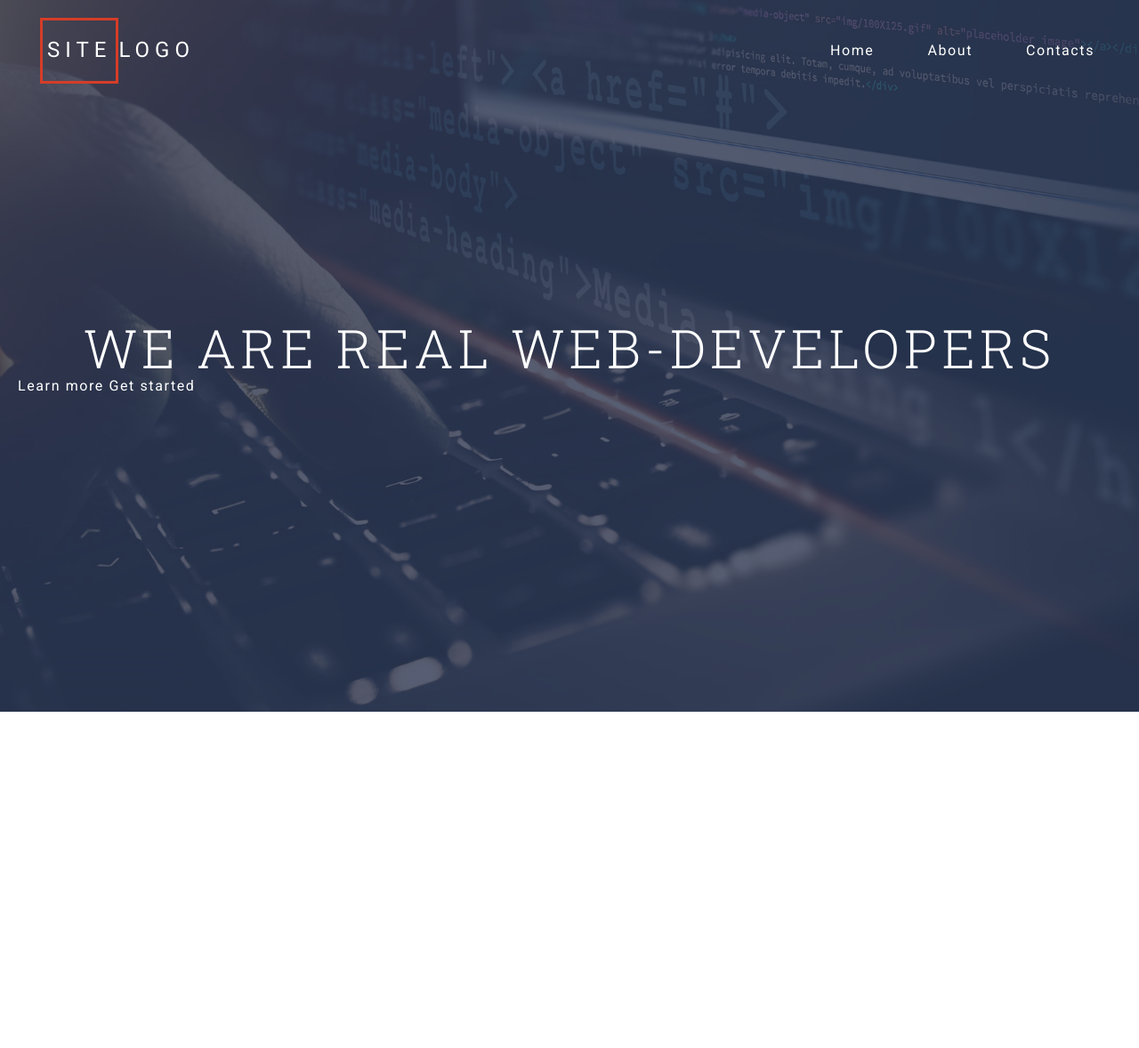
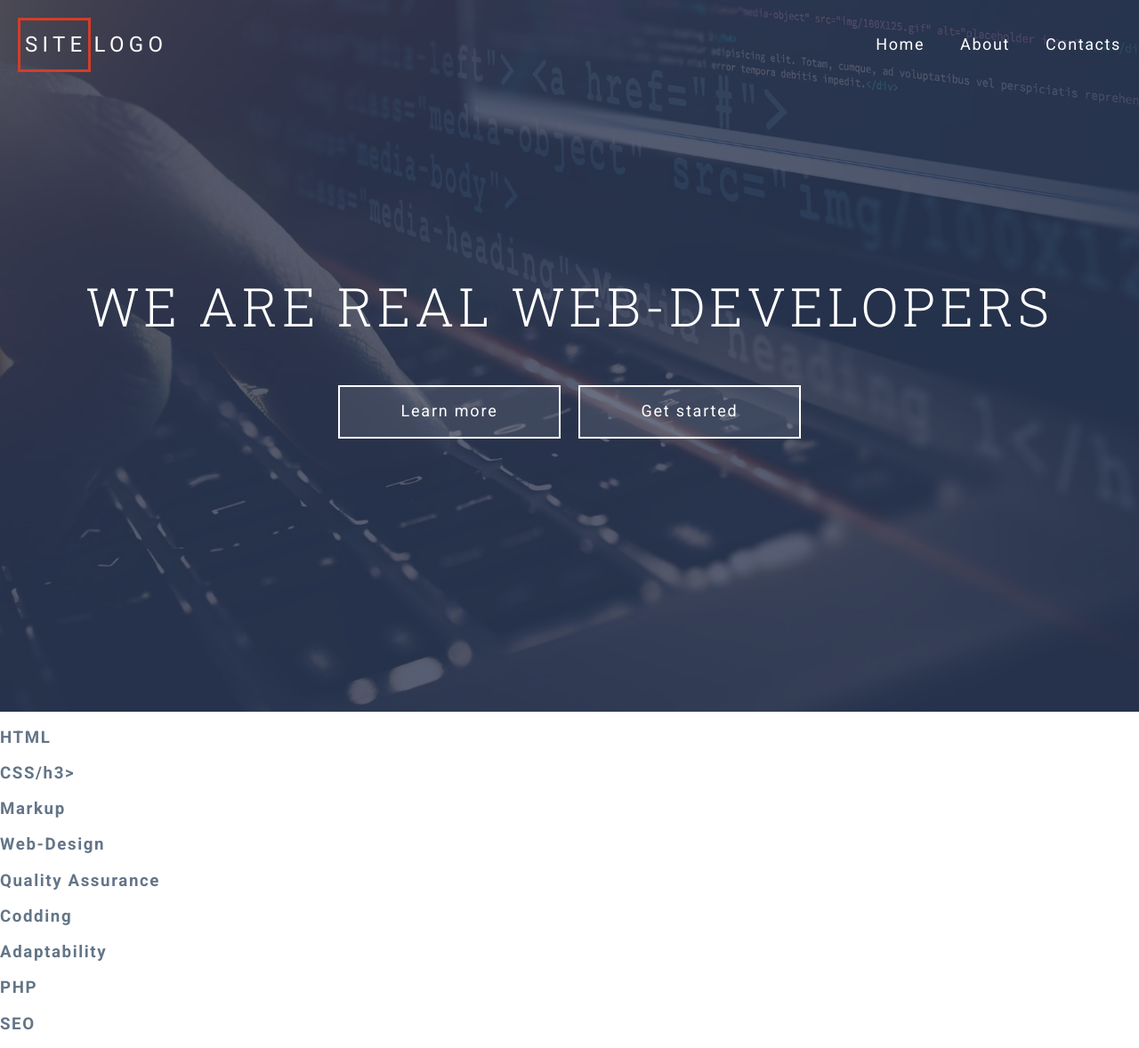
Before and after one commit to Uladzimir89/grit-template-Project.v2, a website: page index.html in a window 1280 px wide. Shown: the whole page at 89% size. Before the commit the page ends 800 px from the top, so only its background shows below. Drawn offline with Linux system fonts and the light colour scheme.

Commit message:
разметка секции skills + минорные оптимизации кода

```diff
--- a/assets/css/style.css
+++ b/assets/css/style.css
@@ -14,13 +14,26 @@ html {
 h1 {
   font-family: "Roboto Slab", serif;
   font-size: 3.75rem;
-  letter-spacing: 5px;
+  letter-spacing: 0.08em;
   font-weight: 300;
   text-align: center;
+  line-height: 1.2;
 }
 a {
   text-decoration: none;
   color: #ffffff;
+}
+
+.btn {
+  flex-basis: 250px;
+  height: 60px;
+  background-color: rgba(255, 255, 255, 0.1);
+  border: 2px solid #ffffff;
+  display: flex;
+  align-items: center;
+  justify-content: center;
+  font-size: 1.125rem;
+  letter-spacing: 0.1em;
 }
 
 .header {
@@ -70,19 +83,19 @@ a {
 
 .header-logo {
   font-size: 1.5rem;
-  letter-spacing: 6px;
+  letter-spacing: 0.22em;
 }
 
 .header-logo__link {
   display: block;
-  padding: 20px;
+  padding: 20px 20px 20px 0;
 }
 
 .header-logo__accent {
   border: 3px solid #d53d27;
   display: inline-block;
-  padding: 20px 5px 20px 5px;
-  margin-left: 5px;
+  padding: 14px 1px 13px 5px;
+  margin-right: 4px;
 }
 
 .header-navbar {
@@ -94,7 +107,7 @@ a {
 
 .header-navbar__list {
   list-style: none;
-  margin: 0;
+  margin: 0 -20px 0 0;
   padding: 0;
 
   display: grid;
@@ -107,7 +120,8 @@ a {
 }
 
 .header-navbar__link {
-  padding: 20px;
+  padding: 10px;
+  font-size: 1.125rem;
 }
 
 .header-content {
@@ -116,5 +130,11 @@ a {
 }
 
 .header-content__title {
-  margin: 0;
+  margin: 0 0 53px 0;
 }
+
+.header-content__actions {
+  display: flex;
+  justify-content: center;
+  gap: 20px;
+}
--- a/index.html
+++ b/index.html
@@ -23,6 +23,18 @@
 <body>
 
   <section class="header">
+
+    <div class="header-content">
+      <div class="header-content__container">
+
+        <h1 class="header-content__title"> WE ARE REAL WEB-DEVELOPERS</h1>
+        <div class="header-content__actions">
+          <a class="btn btn--light" href="">Learn more</a>
+          <a class="btn btn--light" href="">Get started</a>
+        </div>
+
+      </div>
+    </div>
 
     <header class="header-menu">
       <div class="header-menu__container">
@@ -56,23 +68,64 @@
       </div>
     </header>
 
-    <div class="header-content">
-      <div class="header-content__container">
-
-        <h1 class="header-content__title"> WE ARE REAL WEB-DEVELOPERS</h1>
-        <div class="header-content__actions">
-          <a class="btn btn--light" href="">Learn more</a>
-          <a class="btn btn--light" href="">Get started</a>
-        </div>
-
-      </div>
-    </div>
-
     <div class="header-overlay"></div>
 
   </section>
 
-  <section></section>
+  <section class="skills">
+
+    <div class="skills__container">
+      <article class="skill-item">
+        <h3 class="skill-item__title">HTML</h3>
+        <div class="skill-item__image"></div>
+        <div class="skill-item__overlay"></div>
+      </article>
+      <article class="skill-item">
+        <h3 class="skill-item__title">CSS/h3>
+          <div class="skill-item__image"></div>
+          <div class="skill-item__overlay"></div>
+      </article>
+      <article class="skill-item">
+        <h3 class="skill-item__title">Markup</h3>
+        <div class="skill-item__image"></div>
+        <div class="skill-item__overlay"></div>
+      </article>
+      <article class="skill-item">
+        <h3 class="skill-item__title">Web-Design</h3>
+        <div class="skill-item__image"></div>
+        <div class="skill-item__overlay"></div>
+      </article>
+      <article class="skill-item">
+        <h3 class="skill-item__title">Quality Assurance</h3>
+        <div class="skill-item__image"></div>
+        <div class="skill-item__overlay"></div>
+      </article>
+      <article class="skill-item">
+        <h3 class="skill-item__title">Codding</h3>
+        <div class="skill-item__image"></div>
+        <div class="skill-item__overlay"></div>
+      </article>
+      <article class="skill-item">
+        <h3 class="skill-item__title">Adaptability</h3>
+        <div class="skill-item__image"></div>
+        <div class="skill-item__overlay"></div>
+      </article>
+      <article class="skill-item">
+        <h3 class="skill-item__title">PHP</h3>
+        <div class="skill-item__image"></div>
+        <div class="skill-item__overlay"></div>
+      </article>
+      <article class="skill-item">
+        <h3 class="skill-item__title">SEO</h3>
+        <div class="skill-item__image"></div>
+        <div class="skill-item__overlay"></div>
+      </article>
+    </div>
+    <div class="skills__actions">
+      <a class="btn btn--primary" href="">View all skills...</a>
+    </div>
+  </section>
+
   <section></section>
   <section></section>
   <section></section>
```
